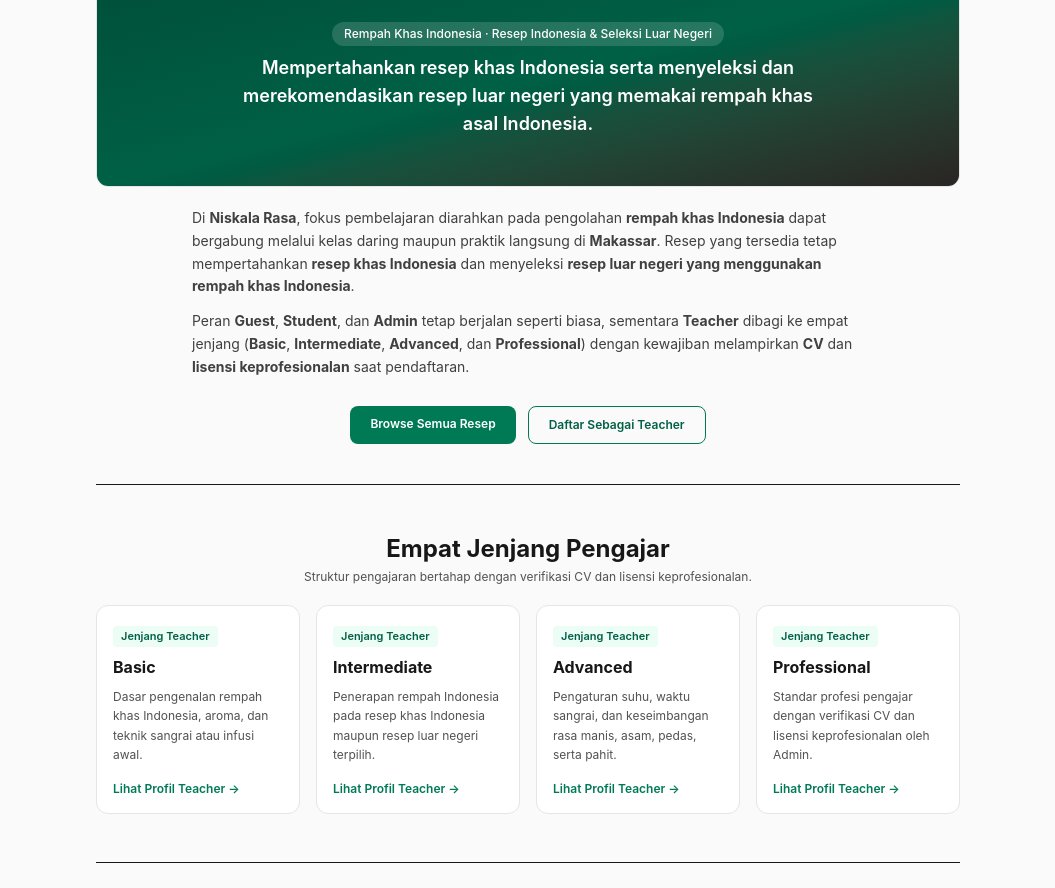
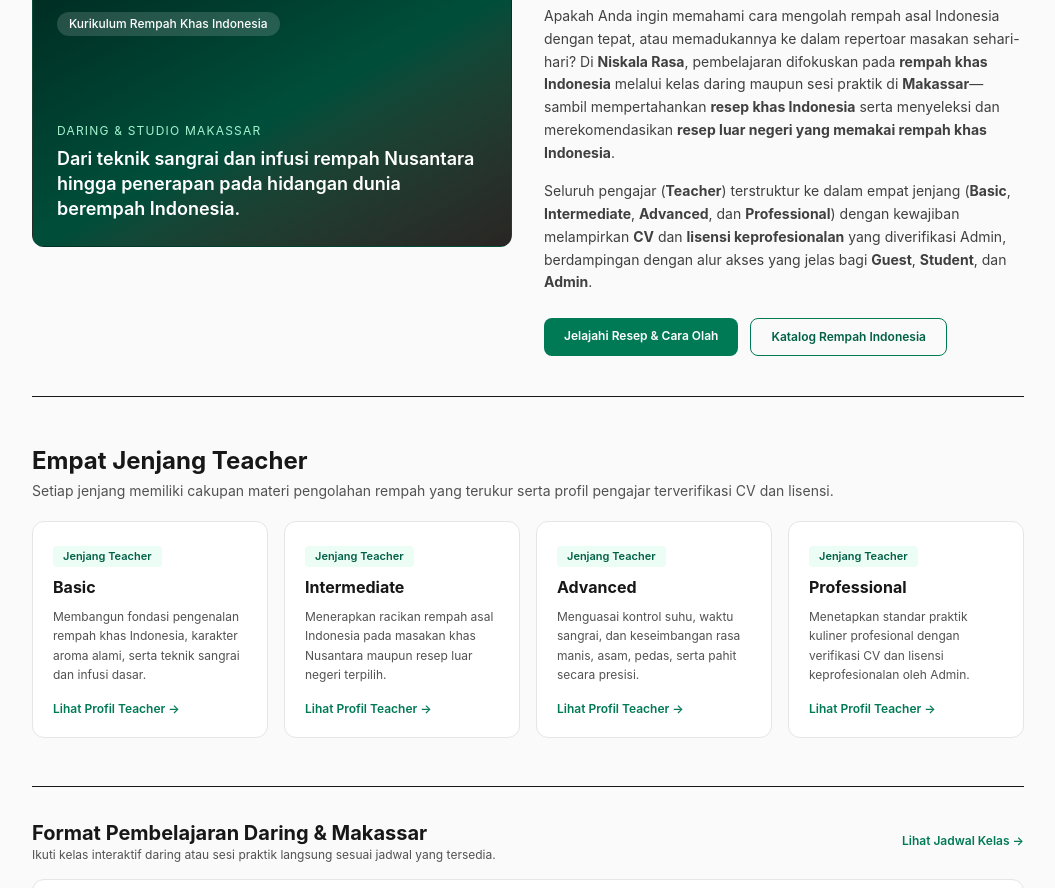
Before and after one commit to rasyahode/niskala-rasa, a Next.js app: page / in a window 1280 px wide. Shown: the part 220-1108 px from the top of the page, without its empty margins (112-1167 px from the left). Built offline with nearby package versions, Linux system fonts and the light colour scheme; no server answers.

Commit message:
refactor(home): perbarui gaya penulisan beranda

```diff
--- a/src/app/page.js
+++ b/src/app/page.js
@@ -1,31 +1,35 @@
 import Link from "next/link";
 
-const COURSE_FORMATS = [
+const TEACHER_LEVELS = [
     {
-        title: "Basic",
+        level: "Basic",
         badge: "Jenjang Teacher",
-        desc: "Dasar pengenalan rempah khas Indonesia, aroma, dan teknik sangrai atau infusi awal.",
+        summary:
+        "Membangun fondasi pengenalan rempah khas Indonesia, karakter aroma alami, serta teknik sangrai dan infusi dasar.",
         href: "/teacher?level=basic",
         cta: "Lihat Profil Teacher",
     },
     {
-        title: "Intermediate",
+        level: "Intermediate",
         badge: "Jenjang Teacher",
-        desc: "Penerapan rempah Indonesia pada resep khas Indonesia maupun resep luar negeri terpilih.",
+        summary:
+        "Menerapkan racikan rempah asal Indonesia pada masakan khas Nusantara maupun resep luar negeri terpilih.",
         href: "/teacher?level=intermediate",
         cta: "Lihat Profil Teacher",
     },
     {
-        title: "Advanced",
+        level: "Advanced",
         badge: "Jenjang Teacher",
-        desc: "Pengaturan suhu, waktu sangrai, dan keseimbangan rasa manis, asam, pedas, serta pahit.",
+        summary:
+        "Menguasai kontrol suhu, waktu sangrai, dan keseimbangan rasa manis, asam, pedas, serta pahit secara presisi.",
         href: "/teacher?level=advanced",
         cta: "Lihat Profil Teacher",
     },
     {
-        title: "Professional",
+        level: "Professional",
         badge: "Jenjang Teacher",
-        desc: "Standar profesi pengajar dengan verifikasi CV dan lisensi keprofesionalan oleh Admin.",
+        summary:
+        "Menetapkan standar praktik kuliner profesional dengan verifikasi CV dan lisensi keprofesionalan oleh Admin.",
         href: "/teacher?level=professional",
         cta: "Lihat Profil Teacher",
     },
@@ -33,98 +37,106 @@ const COURSE_FORMATS = [
 
 const UPCOMING_SESSIONS = [
     {
-        day: "Sesi Daring",
-        title: "Teknik Sangrai Kayu Manis Kerinci & Kapulaga untuk Resep Luar Negeri",
-        focus: "Rasa Manis & Aromatik · Instruktur Terverifikasi",
+        format: "Sesi Daring",
+        title: "Sangrai & Infusi Rempah Indonesia untuk Resep Luar Negeri Terpilih",
+        detail: "Dipandu Teacher terverifikasi · Fokus aroma & keseimbangan rasa",
     },
     {
-        day: "Studio Makassar",
-        title: "Praktik Langsung Pengolahan Rempah Khas Indonesia & Coto Makassar",
-        focus: "Tatap Muka Makassar · Rempah Nusantara",
+        format: "Studio Makassar",
+        title: "Praktik Langsung Pengolahan Rempah Khas Indonesia & Hidangan Nusantara",
+        detail: "Sesi tatap muka Makassar · Teknik olah rempah & penyajian",
     },
     {
-        day: "Sesi Daring",
-        title: "Mengolah Andaliman & Pala Banda Tanpa Menghilangkan Karakter Aslinya",
-        focus: "Rasa Asam & Pahit · Seleksi Resep",
+        format: "Sesi Daring",
+        title: "Mengolah Andaliman, Kluwek & Pala Banda Secara Terukur",
+        detail: "Seleksi resep & teknik menjaga karakter asli rempah Indonesia",
     },
 ];
 
 export default function HomePage() {
     return (
-        <main className="mx-auto max-w-4xl px-4 py-10 space-y-12">
-            <section className="space-y-5 text-center border-b pb-10">
-                <p className="text-xs font-semibold uppercase tracking-widest text-emerald-700">
-                    Niskala Rasa Cooking Course
+        <main className="mx-auto max-w-5xl px-4 py-10 space-y-12">
+            <section className="grid grid-cols-1 items-center gap-8 border-b pb-10 md:grid-cols-12">
+                <div className="md:col-span-6">
+                    <div className="flex min-h-[260px] flex-col justify-between rounded-xl border border-emerald-900/15 bg-gradient-to-br from-emerald-950 via-emerald-900 to-stone-800 p-6 text-white">
+                        <span className="w-fit rounded-full bg-white/15 px-3 py-1 text-xs font-medium">
+                            Kurikulum Rempah Khas Indonesia
+                        </span>
+                        <div className="space-y-2 pt-8">
+                            <p className="text-xs uppercase tracking-widest text-emerald-200">
+                                Daring &amp; Studio Makassar
                             </p>
-                <h1 className="text-3xl font-bold tracking-tight text-neutral-900 sm:text-4xl">
-                    Kursus Pengolahan Rempah Khas Indonesia
-                </h1>
-
-                <div className="mx-auto overflow-hidden rounded-xl border border-neutral-200 bg-emerald-950 text-white">
-                    <div className="flex flex-col items-center justify-center px-6 py-12 text-center space-y-2 bg-gradient-to-br from-emerald-900 via-emerald-800 to-stone-800">
-                        <span className="rounded-full bg-white/15 px-3 py-1 text-xs font-medium">
-                            Rempah Khas Indonesia · Resep Indonesia &amp; Seleksi Luar Negeri
-                        </span>
-                        <p className="max-w-xl text-base font-semibold sm:text-lg">
-                            Mempertahankan resep khas Indonesia serta menyeleksi dan merekomendasikan resep luar
-                            negeri yang memakai rempah khas asal Indonesia.
+                            <p className="text-lg font-semibold leading-snug">
+                                Dari teknik sangrai dan infusi rempah Nusantara hingga penerapan pada hidangan
+                                dunia berempah Indonesia.
                             </p>
                         </div>
                     </div>
+                </div>
 
-                <div className="mx-auto max-w-2xl space-y-3 text-left text-sm leading-relaxed text-neutral-700">
-                    <p>
-                        Di <strong>Niskala Rasa</strong>, fokus pembelajaran diarahkan pada pengolahan{" "}
-                        <strong>rempah khas Indonesia</strong> dapat bergabung melalui kelas daring maupun praktik langsung di{" "}
-                        <strong>Makassar</strong>. Resep yang tersedia tetap mempertahankan{" "}
-                        <strong>resep khas Indonesia</strong> dan menyeleksi{" "}
-                        <strong>resep luar negeri yang menggunakan rempah khas Indonesia</strong>.
+                <div className="space-y-4 md:col-span-6">
+                    <p className="text-xs font-semibold uppercase tracking-widest text-emerald-700">
+                        Niskala Rasa · Program Kuliner Rempah
                     </p>
-                    <p>
-                        Peran <strong>Guest</strong>, <strong>Student</strong>, dan <strong>Admin</strong> tetap
-                        berjalan seperti biasa, sementara <strong>Teacher</strong> dibagi ke empat jenjang (
+                    <h1 className="text-3xl font-bold tracking-tight text-neutral-900 sm:text-4xl">
+                        Rempah Khas Indonesia: Teknik &amp; Resep Pilihan
+                    </h1>
+
+                    <p className="text-sm leading-relaxed text-neutral-700">
+                        Apakah Anda ingin memahami cara mengolah rempah asal Indonesia dengan tepat, atau
+                        memadukannya ke dalam repertoar masakan sehari-hari? Di <strong>Niskala Rasa</strong>,
+                        pembelajaran difokuskan pada <strong>rempah khas Indonesia</strong> melalui kelas
+                        daring maupun sesi praktik di <strong>Makassar</strong>—sambil mempertahankan{" "}
+                        <strong>resep khas Indonesia</strong> serta menyeleksi dan merekomendasikan{" "}
+                        <strong>resep luar negeri yang memakai rempah khas Indonesia</strong>.
+                    </p>
+
+                    <p className="text-sm leading-relaxed text-neutral-700">
+                        Seluruh pengajar (<strong>Teacher</strong>) terstruktur ke dalam empat jenjang (
                         <strong>Basic</strong>, <strong>Intermediate</strong>, <strong>Advanced</strong>, dan{" "}
                         <strong>Professional</strong>) dengan kewajiban melampirkan <strong>CV</strong> dan{" "}
-                        <strong>lisensi keprofesionalan</strong> saat pendaftaran.
+                        <strong>lisensi keprofesionalan</strong> yang diverifikasi Admin, berdampingan dengan
+                        alur akses yang jelas bagi <strong>Guest</strong>, <strong>Student</strong>, dan{" "}
+                        <strong>Admin</strong>.
                     </p>
-                </div>
-
-                <div className="flex flex-wrap justify-center gap-3 pt-2">
+                    <div className="flex flex-wrap gap-3 pt-2">
                         <Link
                             href="/recipes"
                             className="rounded-lg bg-emerald-700 px-5 py-2.5 text-xs font-semibold text-white hover:bg-emerald-800"
                         >
-                        Browse Semua Resep
+                            Jelajahi Resep &amp; Cara Olah
                         </Link>
                         <Link
-                        href="/login"
+                            href="/spices"
                             className="rounded-lg border border-emerald-700 px-5 py-2.5 text-xs font-semibold text-emerald-800 hover:bg-emerald-50"
                         >
-                        Daftar Sebagai Teacher
+                            Katalog Rempah Indonesia
                         </Link>
+                    </div>
                 </div>
             </section>
 
             <section className="space-y-5">
-                <div className="text-center space-y-1">
-                    <h2 className="text-2xl font-bold text-neutral-900">Empat Jenjang Pengajar</h2>
-                    <p className="text-xs text-neutral-600">
-                        Struktur pengajaran bertahap dengan verifikasi CV dan lisensi keprofesionalan.
+                <div className="space-y-1">
+                    <h2 className="text-2xl font-bold text-neutral-900">Empat Jenjang Teacher</h2>
+                    <p className="text-sm text-neutral-600">
+                        Setiap jenjang memiliki cakupan materi pengolahan rempah yang terukur serta profil
+                        pengajar terverifikasi CV dan lisensi.
                     </p>
                 </div>
 
                 <div className="grid grid-cols-1 gap-4 sm:grid-cols-2 lg:grid-cols-4">
-                    {COURSE_FORMATS.map((item) => (
-                        <div
-                            key={item.title}
-                            className="flex flex-col justify-between rounded-xl border border-neutral-200 bg-white p-4 space-y-4"
+                    {TEACHER_LEVELS.map((item) => (
+                        <article
+                            key={item.level}
+                            className="flex flex-col justify-between rounded-xl border border-neutral-200 bg-white p-5 space-y-4"
                         >
                             <div className="space-y-2">
-                            <span className="inline-block rounded bg-emerald-50 px-2 py-0.5 text-[11px] font-semibold text-emerald-800">
+                                <span className="inline-block rounded bg-emerald-50 px-2.5 py-0.5 text-[11px] font-semibold text-emerald-800">
                                     {item.badge}
                                 </span>
-                            <h3 className="text-base font-bold text-neutral-900">{item.title}</h3>
-                            <p className="text-xs leading-relaxed text-neutral-600">{item.desc}</p>
+                                <h3 className="text-base font-bold text-neutral-900">{item.level}</h3>
+                                <p className="text-xs leading-relaxed text-neutral-600">{item.summary}</p>
                             </div>
 
                             <Link
@@ -133,16 +145,26 @@ export default function HomePage() {
                             >
                                 {item.cta} →
                             </Link>
-                        </div>
+                        </article>
                     ))}
                 </div>
             </section>
 
             <section className="space-y-4 border-t pt-8">
-                <div className="flex items-center justify-between">
-                    <h2 className="text-xl font-bold text-neutral-900">Agenda Kelas &amp; Praktik</h2>
-                    <Link href="/sessions" className="text-xs font-semibold text-emerald-700 hover:underline">
-                        Lihat Jadwal Lengkap →
+                <div className="flex flex-wrap items-center justify-between gap-2">
+                    <div>
+                        <h2 className="text-xl font-bold text-neutral-900">
+                            Format Pembelajaran Daring &amp; Makassar
+                        </h2>
+                        <p className="text-xs text-neutral-600">
+                            Ikuti kelas interaktif daring atau sesi praktik langsung sesuai jadwal yang tersedia.
+                        </p>
+                    </div>
+                    <Link
+                        href="/sessions"
+                        className="text-xs font-semibold text-emerald-700 hover:underline"
+                    >
+                        Lihat Jadwal Kelas →
                     </Link>
                 </div>
 
@@ -153,10 +175,10 @@ export default function HomePage() {
                         className="flex flex-col gap-1 p-4 sm:flex-row sm:items-center sm:justify-between"
                     >
                         <div>
-                            <span className="text-xs font-semibold text-emerald-700">{sesi.day}</span>
+                            <span className="text-xs font-semibold text-emerald-700">{sesi.format}</span>
                             <h3 className="text-sm font-bold text-neutral-900">{sesi.title}</h3>
                         </div>
-                            <span className="text-xs text-neutral-500">{sesi.focus}</span>
+                            <span className="text-xs text-neutral-500">{sesi.detail}</span>
                     </div>
                 ))}
             </div>
```
Lines whose indentation alone changed are shown as unchanged.
